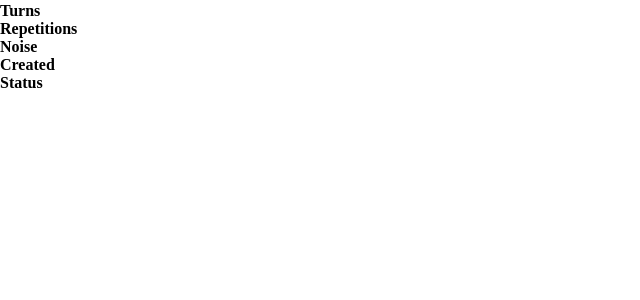
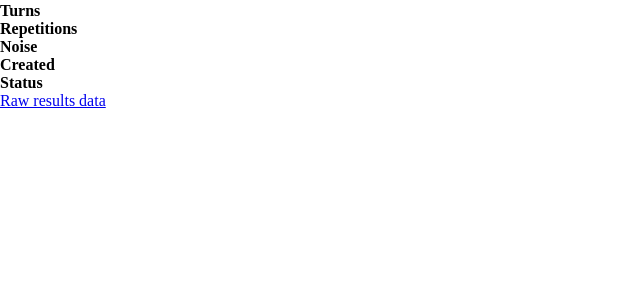
Before and after one commit to meatballs/DjAxelrod, a Django app: template core/templates/core/tournament_detail.html in a window 1280 px wide. Shown: the part 195-495 px from the top of the page, without its empty margins (0-640 px from the left). Before the commit the page ends 283 px from the top, so only its background shows below. Run offline with Django 3.2, Linux system fonts and the light colour scheme; the template is opened without the code that fills it, so the values that code supplies are empty; style sheets or scripts are compiled from the project's sources; parts of the project's set-up code (start-up, migrations or seed data) failed here and were passed over; some libraries are stand-ins or nearby versions.

Commit message:
adds link to raw results data

```diff
--- a/core/templates/core/tournament_detail.html
+++ b/core/templates/core/tournament_detail.html
@@ -13,6 +13,9 @@
         <div class="col-xs-1"><strong>Created</strong></div><div class="col-xs-3">{{ object.created|timesince }}</div>
         <div class="col-xs-1"><strong>Status</strong></div><div class="col-xs-1">{{ object.get_status_display }}</div>
     </div>
+    <div class="row">
+        <div class="col-xs-4"><a href="{% url 'core_tournament_results' object.id %}">Raw results data</a></div>
+    </div>
 </div>
 
 <div class="container">
```
